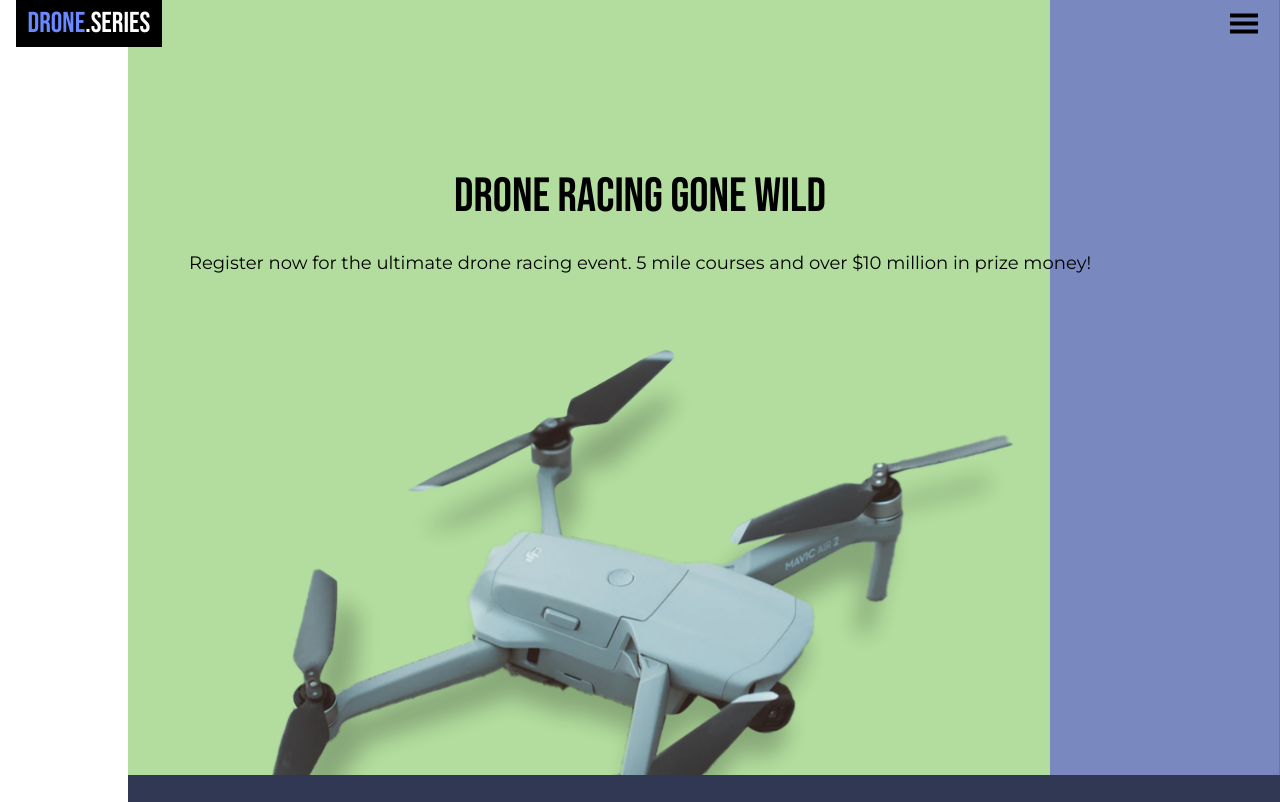
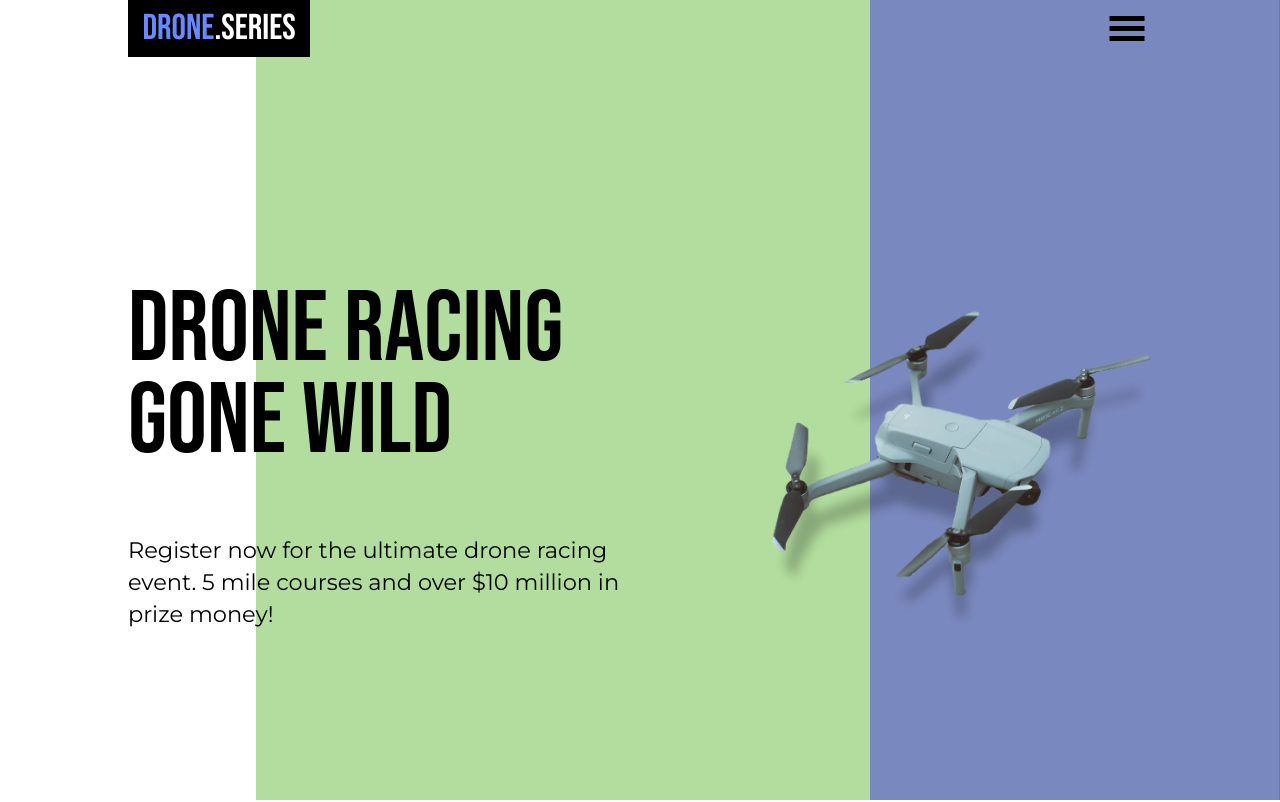
Before and after one commit to KRamBalaji/DroneEvent-LandingPage, a plain HTML site: page index.html in a window 1280 px wide. Shown: the top 802 px of the page. Drawn offline with Linux system fonts and the light colour scheme.

```diff
--- a/style.css
+++ b/style.css
@@ -313,3 +313,36 @@ button {
 .other-info a {
   color: black;
 }
+
+@media only screen and (min-width: 900px) {
+  html {
+    font-size: 20px;
+  }
+
+  .top-bg-container {
+    width: 80%;
+    grid-template-columns: 60% auto;
+  }
+
+  .container {
+    width: 80%;
+    margin: 0 auto;
+  }
+
+  .content {
+    display: flex;
+    text-align: left;
+    padding: 0;
+    margin-left: 0;
+    margin-right: 0;
+  }
+
+  h1 {
+    font-size: 5rem;
+    width: 80%;
+  }
+
+  .type p {
+    width: 80%;
+  }
+}
```
